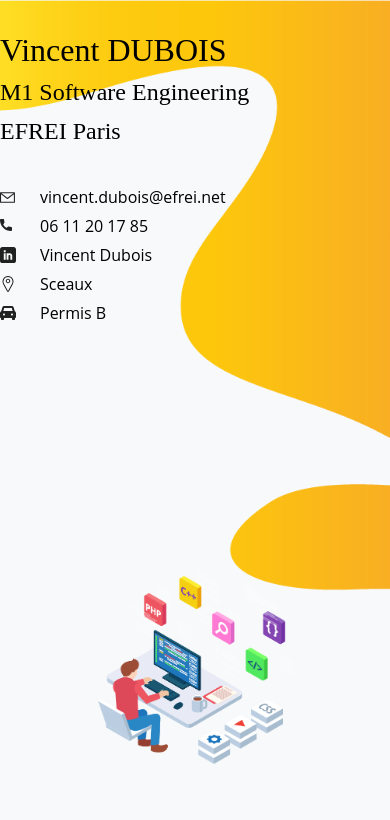
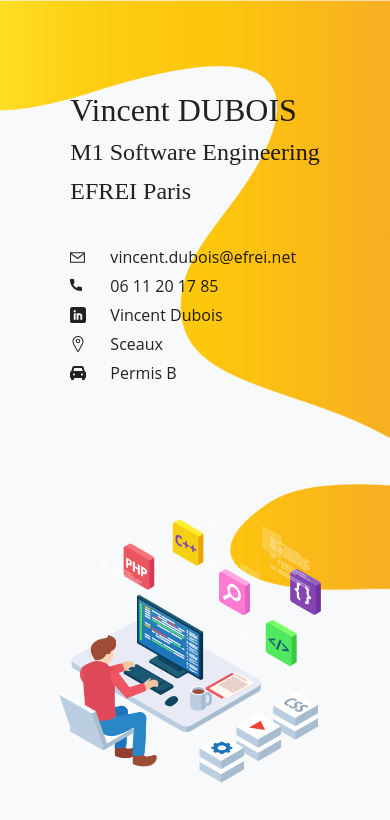
Before and after one commit to vincentdbs/MyCVReact, a React (Create React App) app: page / in a window 390 px wide. Shown: the top 820 px of the page. Built offline with nearby package versions, Linux system fonts and the light colour scheme.

Commit message:
responsive text container top

```diff
--- a/src/Ressources/CSS/ContainerInfo.css
+++ b/src/Ressources/CSS/ContainerInfo.css
@@ -26,15 +26,32 @@
     display: block;
 }
 
+.wrapper-me{
+    padding-left: 10%;
+    padding-right: 10%;
+}
+
+.wrapper-me p, .wrapper-me h1, .wrapper-me svg, .wrapper-me a{
+    color: var(--color-main);
+}
 
 @media (min-width: 0px) and (max-width: 480px) {
-
+    .container-top-right > img{
+        width: 70%;
+    }
 }
 
 @media (min-width: 0px) and (max-width: 849px) {
     .container-top{
         flex-direction: column;
     }
+
+    .container-top-left{
+        display: flex;
+        justify-content: center;
+        align-items: center;
+    }
+
 
     /*Center developer image*/
     .container-top-right{
@@ -47,7 +64,6 @@
         position: relative;
         top: 50%;
         transform: translateY(-50%);
-        padding-left: 12%;
     }
 
     .container-top-right > img{
```
